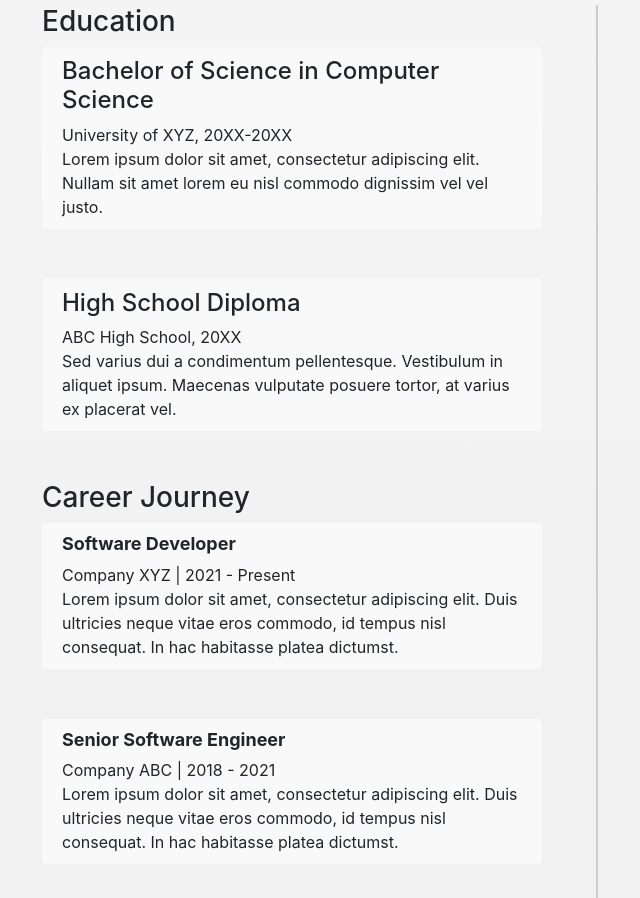
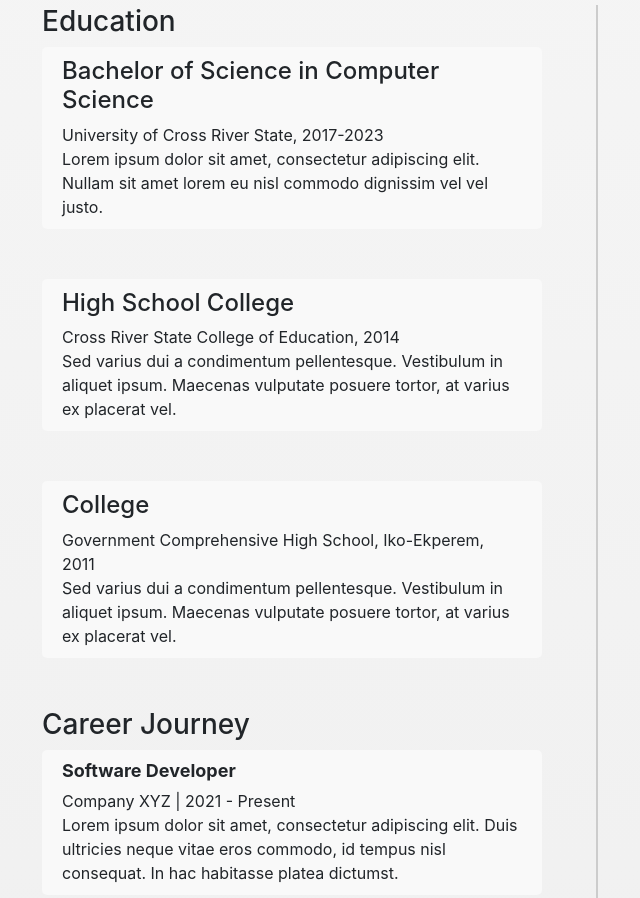
Before and after one commit to enyasystem/portfolio, a plain HTML site: page index.html in a window 1280 px wide. Shown: the part 1143-2041 px from the top of the page, without its empty margins (43-683 px from the left). Drawn offline with nearby package versions, Linux system fonts and the light colour scheme.

Commit message:
Updated Education

```diff
--- a/index.html
+++ b/index.html
@@ -108,15 +108,23 @@
                 <h3>Education</h3>
                 <div class="timeline-content">
                   <h4>Bachelor of Science in Computer Science</h4>
-                  <p>University of XYZ, 20XX-20XX</p>
+                  <p>University of Cross River State, 2017-2023</p>
                   <p>Lorem ipsum dolor sit amet, consectetur adipiscing elit. Nullam sit amet lorem eu nisl commodo
                     dignissim vel vel justo.</p>
                 </div>
               </li>
               <li>
               <div class="timeline-content">
-                <h4>High School Diploma</h4>
-                <p>ABC High School, 20XX</p>
+                <h4>High School College</h4>
+                <p>Cross River State College of Education, 2014</p>
+                <p>Sed varius dui a condimentum pellentesque. Vestibulum in aliquet ipsum. Maecenas vulputate posuere tortor, at
+                  varius ex placerat vel.</p>
+              </div>
+            </li>
+              <li>
+              <div class="timeline-content">
+                <h4>College</h4>
+                <p>Government Comprehensive High School, Iko-Ekperem, 2011</p>
                 <p>Sed varius dui a condimentum pellentesque. Vestibulum in aliquet ipsum. Maecenas vulputate posuere tortor, at
                   varius ex placerat vel.</p>
               </div>
```
